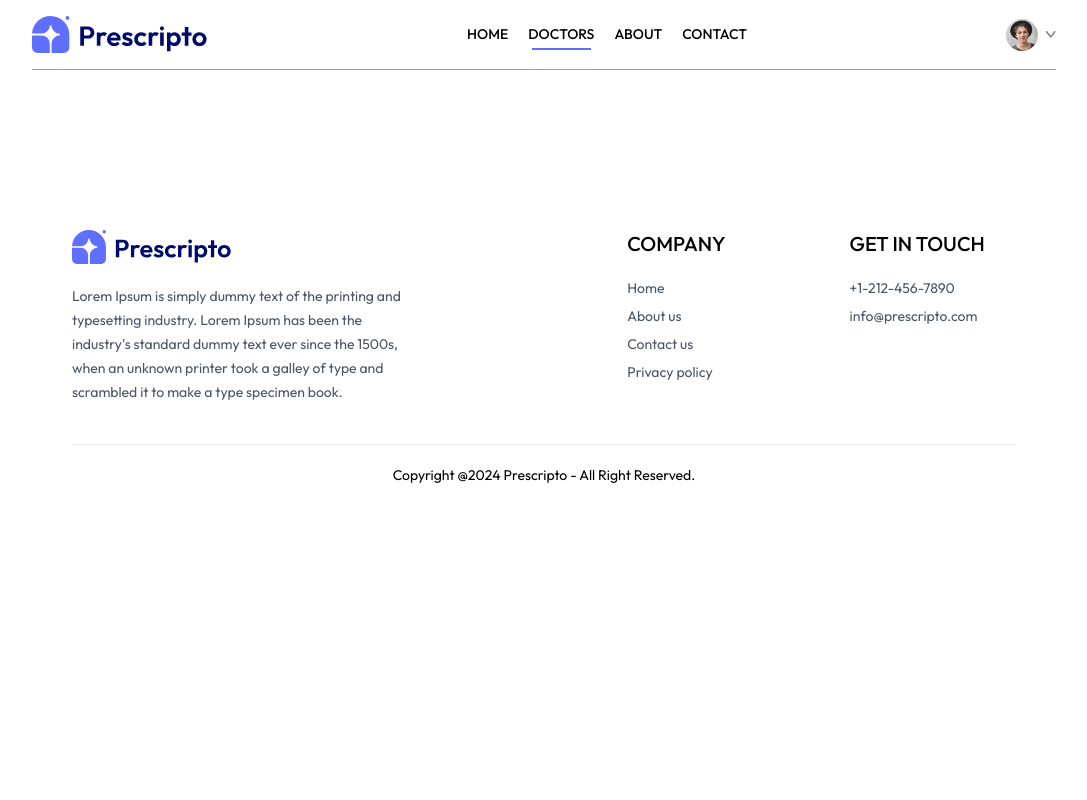
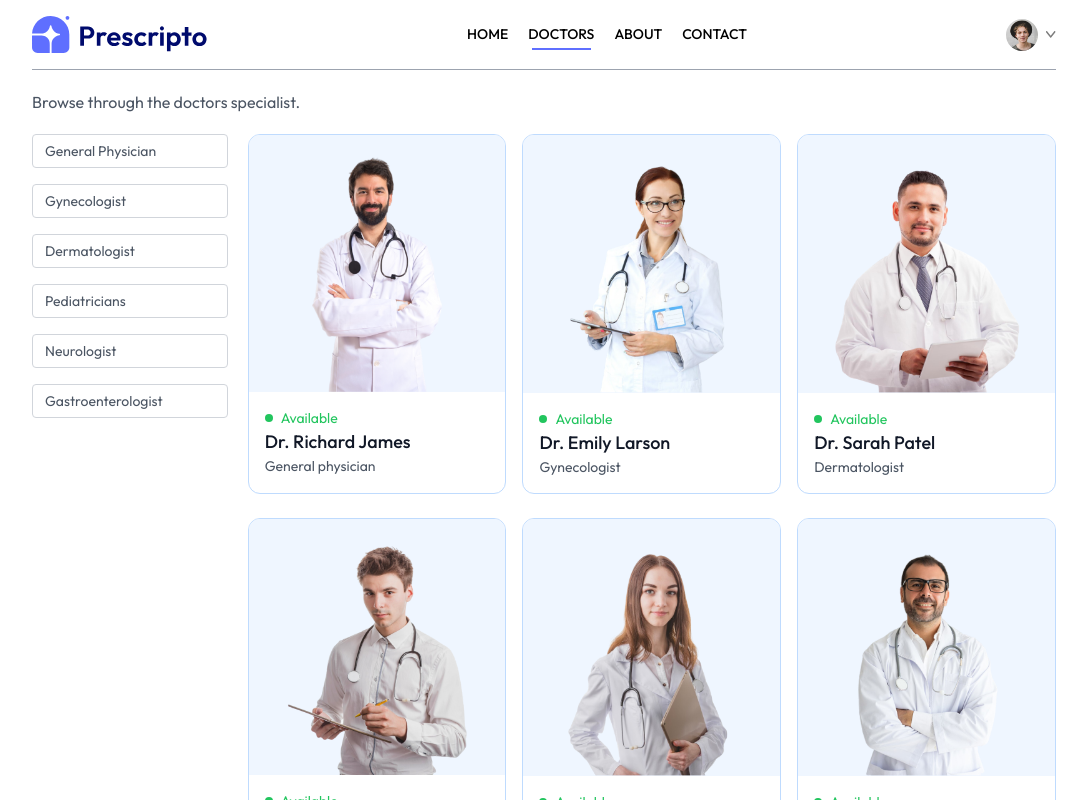
Before and after one commit to Avashbhandari01/MERN-DoctorAppoinment, a React (Vite) app in the folder frontend/: page /doctors in a window 1280 px wide. Shown: the top 800 px of the page, without its empty margins (96-1183 px from the left). Built offline with nearby package versions, Linux system fonts and the light colour scheme.

Commit message:
Speciality Filter Doctor Page

```diff
--- a/frontend/src/assets/assets.js
+++ b/frontend/src/assets/assets.js
@@ -244,7 +244,7 @@
         _id: 'doc12',
         name: 'Dr. Patrick Harris',
         image: doc12,
-        speciality: 'Neurologist',
+        speciality: 'Gastroenterologist',
         degree: 'MBBS',
         experience: '4 Years',
         about: 'Dr. Davis has a strong commitment to delivering comprehensive medical care, focusing on preventive medicine, early diagnosis, and effective treatment strategies. Dr. Davis has a strong commitment to delivering comprehensive medical care, focusing on preventive medicine, early diagnosis, and effective treatment strategies.',
--- a/frontend/src/components/Banner.jsx
+++ b/frontend/src/components/Banner.jsx
@@ -1,4 +1,3 @@
-import React from "react";
 import { assets } from "../assets/assets";
 import { useNavigate } from "react-router-dom";
 
--- a/frontend/src/components/Footer.jsx
+++ b/frontend/src/components/Footer.jsx
@@ -1,4 +1,3 @@
-import React from "react";
 import { assets } from "../assets/assets";
 
 const Footer = () => {
--- a/frontend/src/components/Header.jsx
+++ b/frontend/src/components/Header.jsx
@@ -1,4 +1,3 @@
-import React from "react";
 import { assets } from "../assets/assets";
 
 const Header = () => {
--- a/frontend/src/components/Navbar.jsx
+++ b/frontend/src/components/Navbar.jsx
@@ -1,4 +1,4 @@
-import React, { useState } from "react";
+import { useState } from "react";
 import { assets } from "../assets/assets";
 import { NavLink, useNavigate } from "react-router-dom";
 
@@ -10,7 +10,12 @@
 
   return (
     <div className="flex items-center justify-between text-sm py-4 mb-5 border-b border-b-gray-400">
-      <img className="w-44 cursor-pointer" src={assets.logo} alt="Logo" />
+      <img
+        onClick={() => navigate("/")}
+        className="w-44 cursor-pointer"
+        src={assets.logo}
+        alt="Logo"
+      />
       <ul className="hidden md:flex items-start gap-5 font-medium">
         <NavLink to="/">
           <li className="py-1">HOME</li>
--- a/frontend/src/components/SpecialityMenu.jsx
+++ b/frontend/src/components/SpecialityMenu.jsx
@@ -1,4 +1,3 @@
-import React from "react";
 import { specialityData } from "../assets/assets";
 import { Link } from "react-router-dom";
 
--- a/frontend/src/components/TopDoctors.jsx
+++ b/frontend/src/components/TopDoctors.jsx
@@ -1,4 +1,4 @@
-import React, { useContext } from "react";
+import { useContext } from "react";
 import { useNavigate } from "react-router-dom";
 import { AppContext } from "../context/AppContext";
 
--- a/frontend/src/main.jsx
+++ b/frontend/src/main.jsx
@@ -1,4 +1,3 @@
-import { StrictMode } from "react";
 import { createRoot } from "react-dom/client";
 import App from "./App.jsx";
 import "./index.css";
@@ -6,11 +5,9 @@
 import AppContextProvider from "./context/AppContext.jsx";
 
 createRoot(document.getElementById("root")).render(
-  <StrictMode>
-    <BrowserRouter>
-      <AppContextProvider>
-        <App />
-      </AppContextProvider>
-    </BrowserRouter>
-  </StrictMode>
+  <BrowserRouter>
+    <AppContextProvider>
+      <App />
+    </AppContextProvider>
+  </BrowserRouter>
 );
--- a/frontend/src/pages/Doctors.jsx
+++ b/frontend/src/pages/Doctors.jsx
@@ -1,7 +1,129 @@
-import React from "react";
+import { useContext, useEffect, useState } from "react";
+import { useNavigate, useParams } from "react-router-dom";
+import { AppContext } from "../context/AppContext";
 
 const Doctors = () => {
-  return <div></div>;
+  const { speciality } = useParams();
+  const [filterDoc, setFilterDoc] = useState([]);
+  const navigate = useNavigate();
+  const { doctors } = useContext(AppContext);
+
+  const applyFilter = () => {
+    if (speciality) {
+      setFilterDoc(doctors.filter((doc) => doc.speciality === speciality));
+    } else {
+      setFilterDoc(doctors);
+    }
+  };
+
+  useEffect(() => {
+    applyFilter();
+  }, [doctors, speciality]);
+
+  return (
+    <div>
+      <p className="text-gray-600">Browse through the doctors specialist.</p>
+      <div className="flex flex-col sm:flex-row items-start gap-5 mt-5">
+        <div className="flex flex-col gap-4 text-sm text-gray-600">
+          <p
+            onClick={() =>
+              speciality === "General physician"
+                ? navigate("/doctors")
+                : navigate("/doctors/General physician")
+            }
+            className={`w-[94vw] sm:w-auto pl-3 py-1.5 pr-16 border border-gray-300 rounded transition-all cursor-pointer ${
+              speciality === "General physician"
+                ? "bg-indigo-100 text-black"
+                : ""
+            }`}
+          >
+            General Physician
+          </p>
+          <p
+            onClick={() =>
+              speciality === "Gynecologist"
+                ? navigate("/doctors")
+                : navigate("/doctors/Gynecologist")
+            }
+            className={`w-[94vw] sm:w-auto pl-3 py-1.5 pr-16 border border-gray-300 rounded transition-all cursor-pointer ${
+              speciality === "Gynecologist" ? "bg-indigo-100 text-black" : ""
+            }`}
+          >
+            Gynecologist
+          </p>
+          <p
+            onClick={() =>
+              speciality === "Dermatologist"
+                ? navigate("/doctors")
+                : navigate("/doctors/Dermatologist")
+            }
+            className={`w-[94vw] sm:w-auto pl-3 py-1.5 pr-16 border border-gray-300 rounded transition-all cursor-pointer ${
+              speciality === "Dermatologist" ? "bg-indigo-100 text-black" : ""
+            }`}
+          >
+            Dermatologist
+          </p>
+          <p
+            onClick={() =>
+              speciality === "Pediatricians"
+                ? navigate("/doctors")
+                : navigate("/doctors/Pediatricians")
+            }
+            className={`w-[94vw] sm:w-auto pl-3 py-1.5 pr-16 border border-gray-300 rounded transition-all cursor-pointer ${
+              speciality === "Pediatricians" ? "bg-indigo-100 text-black" : ""
+            }`}
+          >
+            Pediatricians
+          </p>
+          <p
+            onClick={() =>
+              speciality === "Neurologist"
+                ? navigate("/doctors")
+                : navigate("/doctors/Neurologist")
+            }
+            className={`w-[94vw] sm:w-auto pl-3 py-1.5 pr-16 border border-gray-300 rounded transition-all cursor-pointer ${
+              speciality === "Neurologist" ? "bg-indigo-100 text-black" : ""
+            }`}
+          >
+            Neurologist
+          </p>
+          <p
+            onClick={() =>
+              speciality === "Gastroenterologist"
+                ? navigate("/doctors")
+                : navigate("/doctors/Gastroenterologist")
+            }
+            className={`w-[94vw] sm:w-auto pl-3 py-1.5 pr-16 border border-gray-300 rounded transition-all cursor-pointer ${
+              speciality === "Gastroenterologist"
+                ? "bg-indigo-100 text-black"
+                : ""
+            }`}
+          >
+            Gastroenterologist
+          </p>
+        </div>
+        <div className="w-full grid grid-cols-auto gap-4 gap-y-6">
+          {filterDoc.map((item, index) => (
+            <div
+              onClick={() => navigate(`/appointment/${item._id}`)}
+              className="border border-blue-200 rounded-xl overflow-hidden cursor-pointer hover:translate-y-[-10px] transition-all duration-500"
+              key={index}
+            >
+              <img className="bg-blue-50 " src={item.image} alt="" />
+              <div className="p-4">
+                <div className="flex items-center gap-2 text-sm text-center text-green-500">
+                  <p className="w-2 h-2 bg-green-500 rounded-full"></p>
+                  <p>Available</p>
+                </div>
+                <p className="text-gray-900 text-lg font-medium">{item.name}</p>
+                <p className="text-gray-600 text-sm">{item.speciality}</p>
+              </div>
+            </div>
+          ))}
+        </div>
+      </div>
+    </div>
+  );
 };
 
 export default Doctors;
--- a/frontend/src/pages/Home.jsx
+++ b/frontend/src/pages/Home.jsx
@@ -1,4 +1,3 @@
-import React from "react";
 import Header from "../components/Header";
 import SpecialityMenu from "../components/SpecialityMenu";
 import TopDoctors from "../components/TopDoctors";
```
